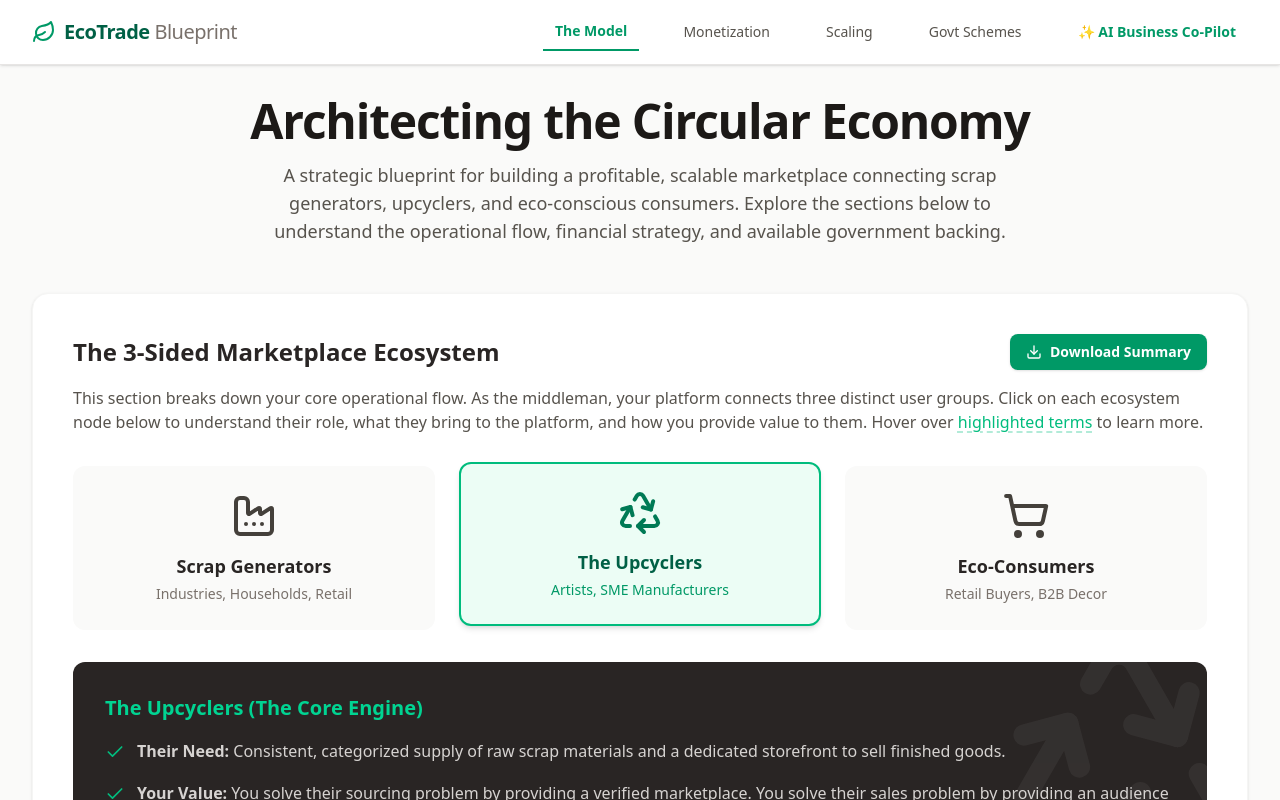
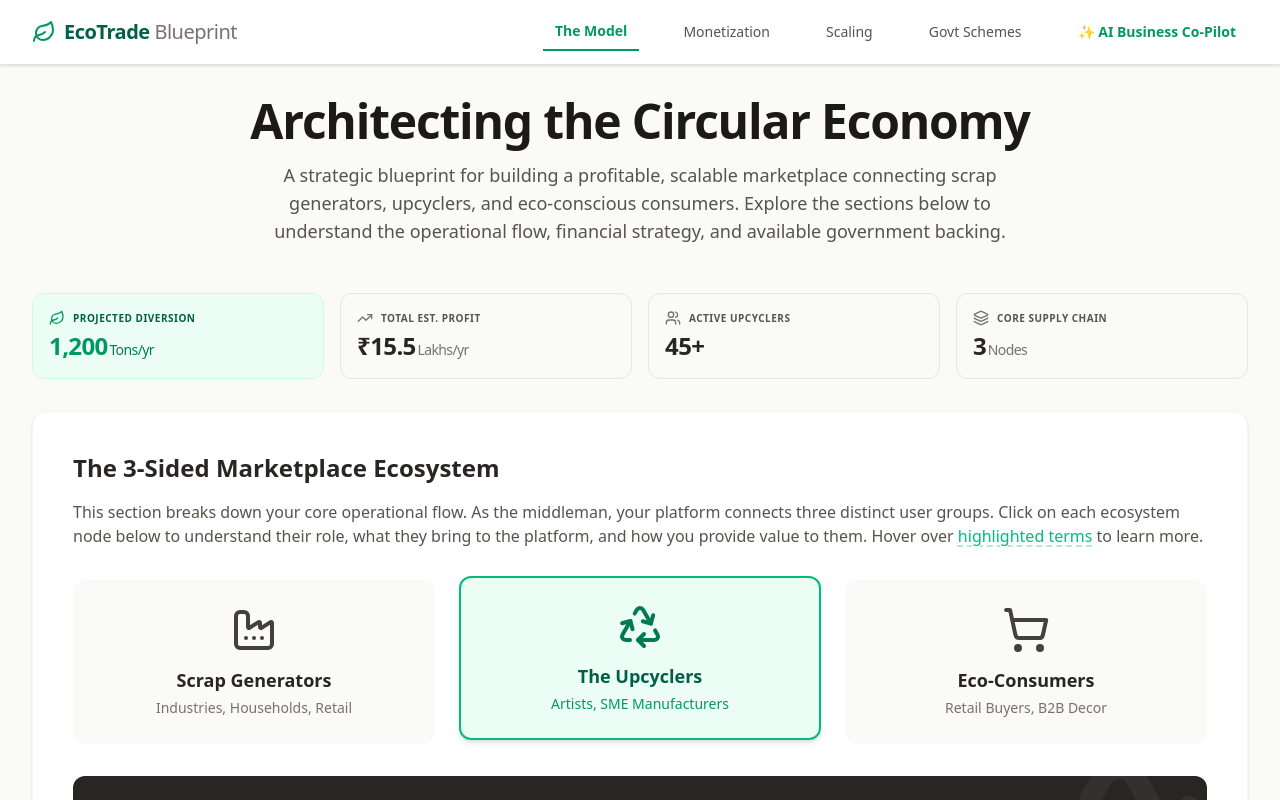
Before and after one commit to Saurabh752007/scrap_to_wealth_business_guide, a React (Vite) app: page / in a window 1280 px wide. Shown: the top 800 px of the page. Built offline with nearby package versions, Linux system fonts and the light colour scheme.

Commit message:
feat: enhance business model and schemes interface
- Add executive summary metrics to the business model component
- Include external link to myScheme.gov.in in GovtSchemes
- Clean up unused printing utilities and dependencies

```diff
--- a/src/components/GovtSchemes.tsx
+++ b/src/components/GovtSchemes.tsx
@@ -43,9 +43,22 @@ export default function GovtSchemes() {
 
   return (
     <div className="bg-white rounded-2xl shadow-sm border border-stone-100 p-6 md:p-10 mb-8">
-      <h2 className="text-2xl font-bold text-stone-800 mb-4">
-        Leveraging Government Schemes (India)
-      </h2>
+      <div className="flex flex-col sm:flex-row justify-between items-start sm:items-center mb-4 gap-4">
+        <h2 className="text-2xl font-bold text-stone-800">
+          Leveraging Government Schemes (India)
+        </h2>
+        <a
+          href="https://www.myscheme.gov.in"
+          target="_blank"
+          rel="noopener noreferrer"
+          className="bg-emerald-50 hover:bg-emerald-100 text-emerald-700 font-semibold py-2 px-4 rounded-lg flex items-center space-x-2 transition-colors border border-emerald-200 text-sm whitespace-nowrap print:hidden"
+        >
+          <span>Explore myScheme.gov.in</span>
+          <svg className="w-4 h-4 ml-1" xmlns="http://www.w3.org/2000/svg" fill="none" viewBox="0 0 24 24" stroke="currentColor">
+            <path strokeLinecap="round" strokeLinejoin="round" strokeWidth={2} d="M10 6H6a2 2 0 00-2 2v10a2 2 0 002 2h10a2 2 0 002-2v-4M14 4h6m0 0v6m0-6L10 14" />
+          </svg>
+        </a>
+      </div>
       <p className="text-stone-600 mb-8">
         The circular economy is heavily incentivized by the Indian government. This section details the most relevant financial aids, subsidies, and schemes you can leverage to fund your platform's technology, logistics, and initial operations. Click on each scheme to reveal eligibility and benefits.
       </p>
--- a/src/components/TheModel.tsx
+++ b/src/components/TheModel.tsx
@@ -1,8 +1,7 @@
-import React, { useState, useRef } from 'react';
-import { Factory, Recycle, ShoppingCart, Check, Info } from 'lucide-react';
+import React, { useState } from 'react';
+import { Factory, Recycle, ShoppingCart, Check, Info, TrendingUp, Leaf, Users, Layers } from 'lucide-react';
 import { cn } from '../lib/utils';
 import { motion, AnimatePresence } from 'motion/react';
-import { useReactToPrint } from 'react-to-print';
 
 const Tooltip = ({ children, content }: { children: React.ReactNode, content: React.ReactNode }) => (
   <span className="group relative inline-flex items-center cursor-help">
@@ -64,28 +63,52 @@ export default function TheModel() {
 
   const activeData = modelData[activeNode];
 
-const contentRef = useRef<HTMLDivElement>(null);
-  const reactToPrintFn = useReactToPrint({ contentRef });
+  return (
+    <div className="space-y-8">
+      {/* Executive Summary Metrics Card */}
+      <div className="grid grid-cols-2 md:grid-cols-4 gap-4">
+        <div className="bg-emerald-50 border border-emerald-100 p-4 rounded-xl flex flex-col justify-center">
+          <div className="flex items-center mb-1">
+            <Leaf className="w-4 h-4 text-emerald-600 mr-2" />
+            <span className="text-[10px] uppercase font-bold text-emerald-800 tracking-wider">Projected Diversion</span>
+          </div>
+          <p className="text-2xl font-bold text-emerald-600 tracking-tight">1,200 <span className="text-sm font-normal text-emerald-700 -ml-1">Tons/yr</span></p>
+        </div>
 
-  return (
-    <div className="bg-white rounded-2xl shadow-sm border border-stone-100 p-6 md:p-10 relative">
-      <div className="flex flex-col sm:flex-row justify-between items-start sm:items-center mb-4 gap-4">
-        <h2 className="text-2xl font-bold text-stone-800">
+        <div className="bg-stone-50 border border-stone-200 p-4 rounded-xl flex flex-col justify-center">
+          <div className="flex items-center mb-1">
+            <TrendingUp className="w-4 h-4 text-stone-500 mr-2" />
+            <span className="text-[10px] uppercase font-bold text-stone-600 tracking-wider">Total Est. Profit</span>
+          </div>
+          <p className="text-2xl font-bold text-stone-800 tracking-tight">₹15.5 <span className="text-sm font-normal text-stone-500 -ml-1">Lakhs/yr</span></p>
+        </div>
+
+        <div className="bg-stone-50 border border-stone-200 p-4 rounded-xl flex flex-col justify-center">
+          <div className="flex items-center mb-1">
+            <Users className="w-4 h-4 text-stone-500 mr-2" />
+            <span className="text-[10px] uppercase font-bold text-stone-600 tracking-wider">Active Upcyclers</span>
+          </div>
+          <p className="text-2xl font-bold text-stone-800 tracking-tight">45+</p>
+        </div>
+
+        <div className="bg-stone-50 border border-stone-200 p-4 rounded-xl flex flex-col justify-center">
+          <div className="flex items-center mb-1">
+            <Layers className="w-4 h-4 text-stone-500 mr-2" />
+            <span className="text-[10px] uppercase font-bold text-stone-600 tracking-wider">Core Supply Chain</span>
+          </div>
+          <p className="text-2xl font-bold text-stone-800 tracking-tight">3 <span className="text-sm font-normal text-stone-500 -ml-1">Nodes</span></p>
+        </div>
+      </div>
+
+      <div className="bg-white rounded-2xl shadow-sm border border-stone-100 p-6 md:p-10">
+        <h2 className="text-2xl font-bold text-stone-800 mb-4">
           The 3-Sided Marketplace Ecosystem
         </h2>
-        <button
-          onClick={() => reactToPrintFn()}
-          className="bg-emerald-600 hover:bg-emerald-700 text-white font-bold py-2 px-4 rounded-lg flex items-center space-x-2 transition-colors text-sm shadow-sm print:hidden"
-        >
-          <svg xmlns="http://www.w3.org/2000/svg" width="16" height="16" viewBox="0 0 24 24" fill="none" stroke="currentColor" strokeWidth="2" strokeLinecap="round" strokeLinejoin="round"><path d="M21 15v4a2 2 0 0 1-2 2H5a2 2 0 0 1-2-2v-4"></path><polyline points="7 10 12 15 17 10"></polyline><line x1="12" y1="15" x2="12" y2="3"></line></svg>
-          <span>Download Summary</span>
-        </button>
-      </div>
       <p className="text-stone-600 mb-8">
         This section breaks down your core operational flow. As the middleman, your platform connects three distinct user groups. Click on each ecosystem node below to understand their role, what they bring to the platform, and how you provide value to them. Hover over <span className="text-emerald-500 font-medium decoration-dashed underline underline-offset-4 decoration-emerald-500/40">highlighted terms</span> to learn more.
       </p>
 
-      <div ref={contentRef} className="space-y-8 print:px-8 print:pt-6">
+      <div className="space-y-8">
         <div className="grid grid-cols-1 md:grid-cols-3 gap-6 text-center">
         <NodeCard
           id="supplier"
@@ -144,6 +167,7 @@ const contentRef = useRef<HTMLDivElement>(null);
       </div>
       </div>
     </div>
+    </div>
   );
 }
 
```
